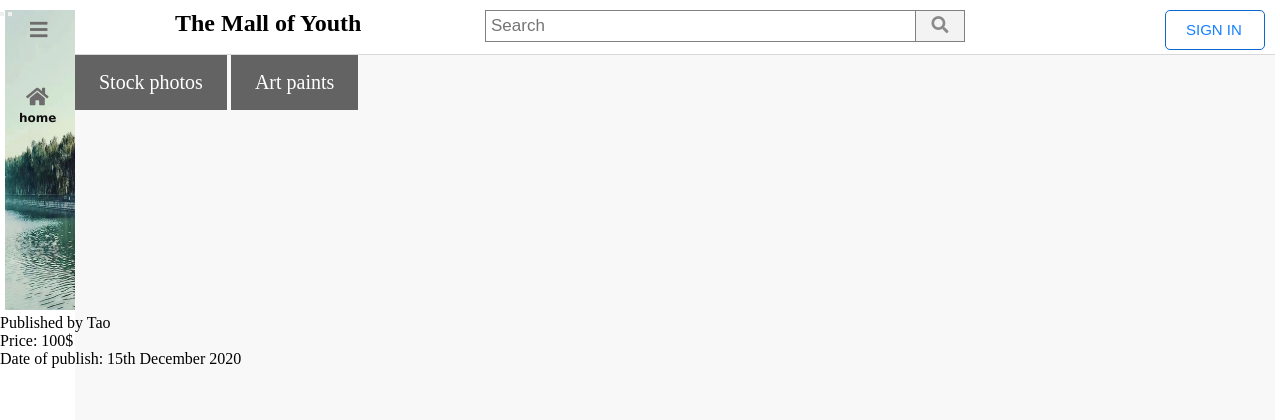
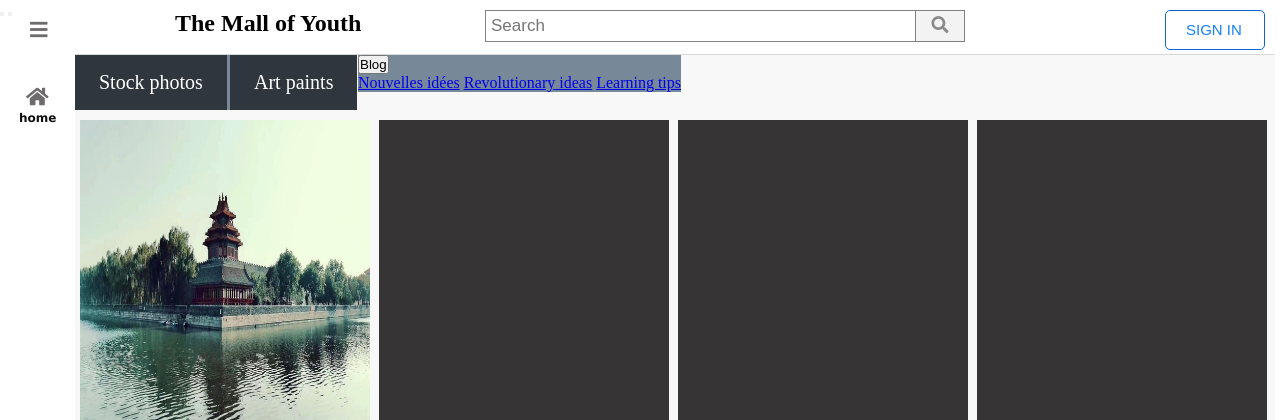
Before and after one commit to Siyuan-code/CAS-project, a PHP site: page /The_mall/homepage.html in a window 1280 px wide. Shown: the top 420 px of the page. Run offline with PHP 8.4, Linux system fonts and the light colour scheme.

Commit message:
New updates

```diff
--- a/The_mall/homepage.html
+++ b/The_mall/homepage.html
@@ -66,30 +66,30 @@
 
     <!-- Start of the Main content -->
     <div id="myMain-content" class="main-content">
-        <button class="dropbtn">Stock photos</button>
-        <div class="dropdown-content">
+      <div class="dropdown1">
+        <button class="dropbtn1">Stock photos</button>
+        <div class="dropdown-content1">
           <a href="#">Nature</a>
           <a href="#">People</a>
           <a href="#">Building</a>
         </div>
-        <!--a dropdown menu-->
-        <button class="dropbtn">Art paints</button>
-        <div class="dropdown-content">
-          <a href="#">hi1</a>
-          <a href="#">hi2</a>
-          <a href="#">hi3</a>
-      <!--Link to paint-->
-          <button class="dropbtn">Blog</button>
-          <div class="dropdown-content">
-            <a href="#">link 1</a>
-            <a href="#">link 2</a>
-            <a href="#">link 3</a>
-          </div>
+      </div>
+      <div class="dropdown2">
+        <button class="dropbtn2">Art paints</button>
+        <div class="dropdown-content2">
+          <a href="#">Modern</a>
+          <a href="#">Contemporary</a>
+          <a href="#">Classical</a>
         </div>
-    </div>
-      <!--Link to blog-->
-
-      <!--The photos in the main content-->
+      </div>
+      <div class="dropdown3">
+        <button class="dropbtn3">Blog</button>
+        <div class="dropdown-content3">
+          <a href="#">Nouvelles idées</a>
+          <a href="#">Revolutionary ideas</a>
+          <a href="#">Learning tips</a>
+        </div>
+      </div>
       <div class="photos">
         <img
           class="lake"
@@ -118,8 +118,37 @@
     </div>
   </body>
 </html>
+<!-- <div class="dropdown1">
+          <button class="dropbtn1">Stock photos</button>
+          <div class="dropdown-content1">
+            <a href="#">Nature</a>
+            <a href="#">People</a>
+            <a href="#">Building</a>
+          </div>
+        </div>
 
-<!-- <div class="row">
+        <div class="dropdown2">
+          <button class="dropbtn2">Art paints</button>
+          <div class="dropdown-content2">
+            <a href="#">hi1</a>
+            <a href="#">hi2</a>
+            <a href="#">hi3</a>
+          </div>
+        </div>
+
+        <-- Link to paint-->
+<!-- <div class="dropdown3"></div>
+        <button class="dropbtn3">Blog</button>
+        <div class="dropdown-content3">
+          <a href="#">link 1</a>
+          <a href="#">link 2</a>
+          <a href="#">link 3</a>
+        </div>
+
+        </div>  -->
+
+<!--
+<div class="row">
         <div class="column">
           <img
             src="/Image/WhatsApp Image 2020-12-10 at 7.15.07 PM.jpeg"
--- a/css/style.css
+++ b/css/style.css
@@ -267,38 +267,16 @@ form.search::after {
   margin-left: 75px;
   background: rgb(248, 248, 248);
 }
-/* Style of the link in the main content */
-.main-content a {
-  text-decoration: none;
-  font-size: 20px;
-  color: rgb(0, 0, 0);
-  letter-spacing: 1px;
-  box-sizing: border-box;
-  display: inline-block;
-  text-align: center;
-  padding: 16px 24px;
+/* The style of the whole dropdown menu */
+.dropdown1 {
+  display: block;
+  overflow: hidden;
+  background: lightslategray;
+  width: 180px;
 }
 
-.main-content a:hover {
-  background: rgb(90, 90, 90);
-}
-/* Position of the blog link */
-.blog {
-  position: absolute;
-  top: 0px;
-  left: 300px;
-}
-/* Position of the paint link */
-.paint {
-  position: absolute;
-  top: 0px;
-  left: 150px;
-}
-.dropdown {
-  width: 200px;
-}
-/* Style of the dropdown content */
-.dropdown-content {
+/* Style of the dropdown content of *Stock photo* */
+.dropdown-content1 {
   display: none;
   position: absolute;
   background: rgb(226, 231, 235);
@@ -306,17 +284,22 @@ form.search::after {
   box-shadow: 0px 8px 16px 0px rgba(0, 0, 0, 0.185);
   z-index: 1;
 }
-/* Style of the link in the dropdown content */
-.dropdown-content a {
+/* Style of the link in the dropdown content of *Stock photo* */
+.dropdown-content1 a {
   float: none;
   color: black;
+  font-family: Arial, Helvetica, sans-serif;
   padding: 12px 16px;
   text-decoration: none;
   display: block;
   text-align: left;
 }
-/* Style of the dropdown button (Stock photos) */
-.dropbtn {
+
+.dropdown-content1 a:hover {
+  background: rgb(167, 165, 165);
+}
+/* Style of the dropdown button *Stock photos* */
+.dropbtn1 {
   font-size: 20px;
   color: rgb(255, 255, 255);
   font-family: "Times New Roman", Times, serif;
@@ -330,10 +313,68 @@ form.search::after {
   background: rgba(0, 0, 0, 0.6);
 }
 
-.dropdown:hover .dropdown-content {
+.dropdown1:hover .dropdown-content1 {
   display: block;
 }
-/* Style of the black boxes */
+
+.dropdown2 {
+  display: block;
+  background: lightslategray;
+  position: absolute;
+  top: 0px;
+  left: 155px;
+}
+
+.dropdown-content2 {
+  display: none;
+  position: absolute;
+  background: rgb(226, 231, 235);
+  min-width: 160px;
+  box-shadow: 0px 8px 16px 0px rgba(0, 0, 0, 0.185);
+}
+
+.dropdown-content2 a {
+  float: none;
+  color: black;
+  font-family: Arial, Helvetica, sans-serif;
+  padding: 12px 16px;
+  text-decoration: none;
+  display: block;
+  text-align: left;
+}
+
+.dropdown-content2 a:hover {
+  background: rgb(167, 165, 165);
+}
+
+.dropbtn2 {
+  font-size: 20px;
+  color: rgb(255, 255, 255);
+  font-family: "Times New Roman", Times, serif;
+  box-sizing: border-box;
+  display: inline-block;
+  text-align: center;
+  padding: 16px 24px;
+  background: rgb(248, 248, 248);
+  outline: none;
+  border: none;
+  background: rgba(0, 0, 0, 0.6);
+}
+
+.dropdown2:hover .dropdown-content2 {
+  display: block;
+}
+
+.dropdown3 {
+  display: block;
+  overflow: hidden;
+  position: absolute;
+  top: 0px;
+  left: 283px;
+  background: lightslategray;
+}
+
+/* Style of the black boxes  */
 .photos {
   width: 290px;
   height: 300px;
```
